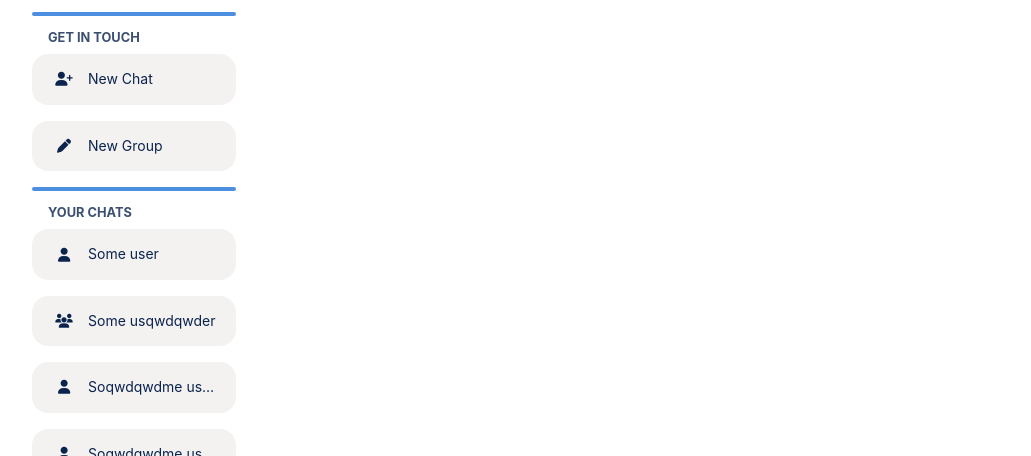
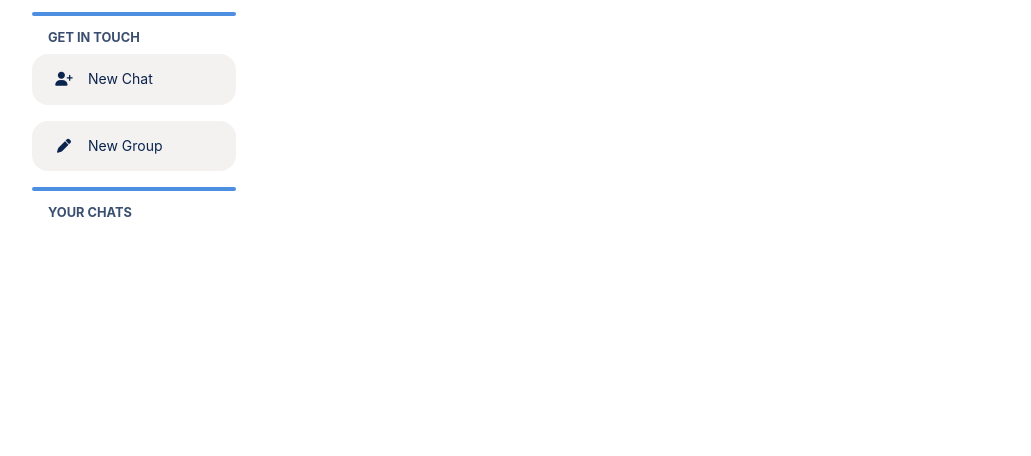
Before and after one commit to benniloidl/simplechat, a website: page client/subpages/dashboard.html in a window 1280 px wide. Shown: the part 344-800 px from the top of the page, without its empty margins (124-1155 px from the left). Drawn offline with Linux system fonts and the light colour scheme; files whose address does not match are found by name.

Commit message:
Update dashboard.html

```diff
--- a/client/subpages/dashboard.html
+++ b/client/subpages/dashboard.html
@@ -55,30 +55,7 @@
 
 		<span class="sidebar-callout">Your Chats</span>
 
-		<div class="chat-contact" onclick='injectPage("../subpages/dashboard/chat.html")'>
-			<i class="fas fa-user"></i>
-			<p>Some user</p>
-		</div>
-
-		<div class="chat-contact" onclick='injectPage("../subpages/dashboard/group.html")'>
-			<i class="fas fa-users"></i>
-			<p>Some usqwdqwder</p>
-		</div>
-
-		<div class="chat-contact" onclick='injectPage("../subpages/dashboard/chat.html")'>
-			<i class="fas fa-user"></i>
-			<p>Soqwdqwdme userq njwhuidq owhduiqhiuqiuoqwuiowhiuhd</p>
-		</div>
-
-		<div class="chat-contact" onclick='injectPage("../subpages/dashboard/chat.html")'>
-			<i class="fas fa-user"></i>
-			<p>Soqwdqwdme userq njwhuidq owhduiqhiuqiuoqwuiowhiuhd</p>
-		</div>
-
-		<div class="chat-contact" onclick='injectPage("../subpages/dashboard/chat.html")'>
-			<i class="fas fa-user"></i>
-			<p>Soqwdqwdme userq njwhuidq owhduiqhiuqiuoqwuiowhiuhd</p>
-		</div>
+		<div id="chats" style="display: flex; flex-direction: column; gap: var(--spacing);"></div>
 	</div>
 
 	<div id="chat"></div>
```
Lines whose indentation alone changed are shown as unchanged.
